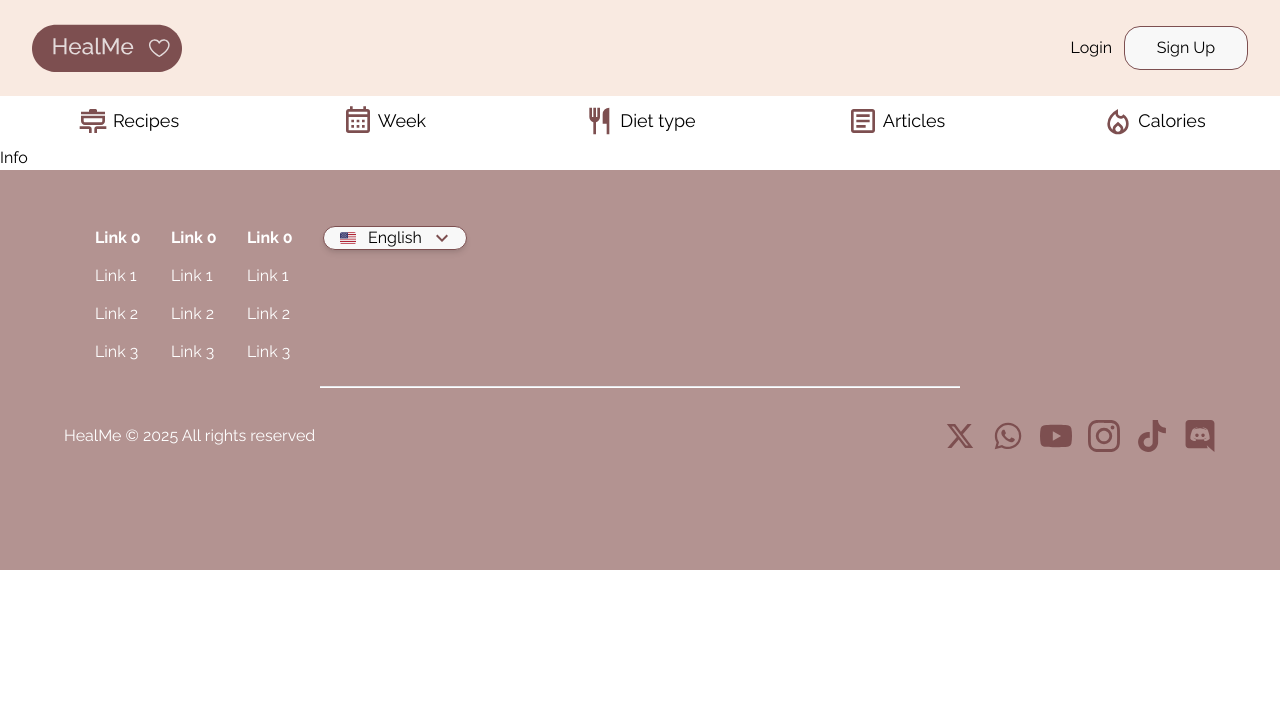
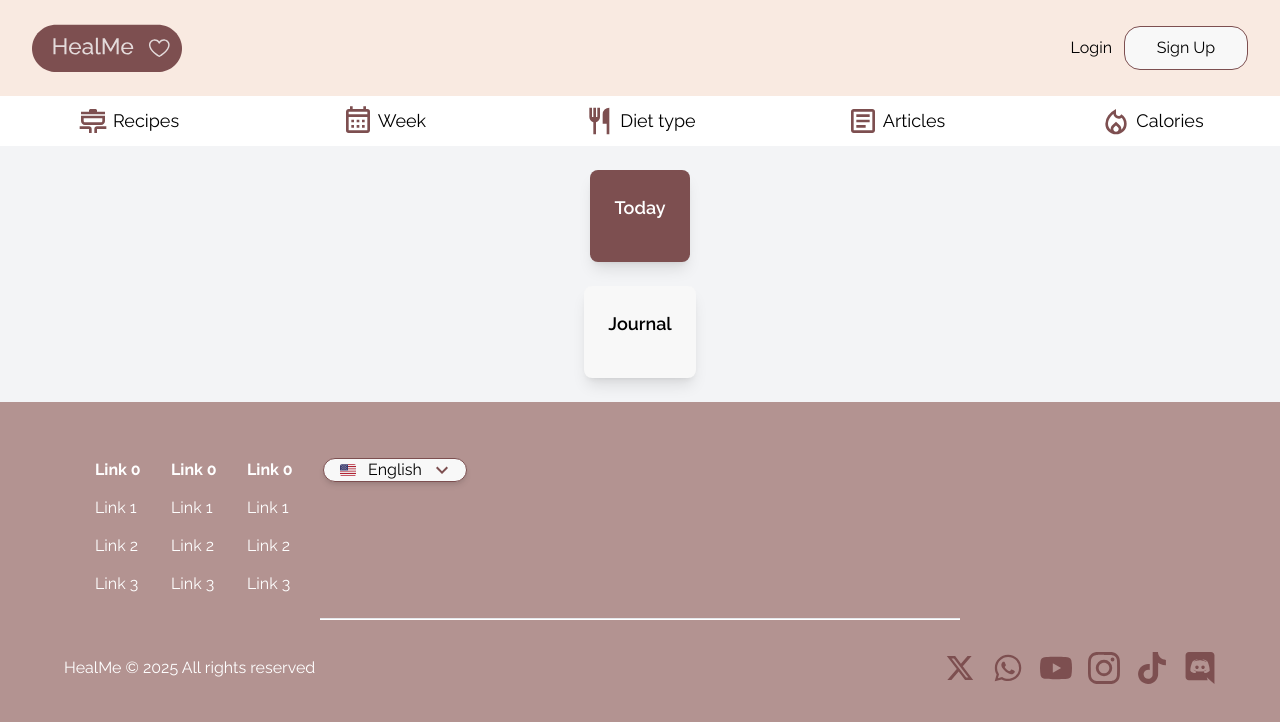
Before and after one commit to Healme-Diets-Healthy-Nutrition/healme-frontend, a React (Vite) app: page /calories in a window 1280 px wide. Shown: the top 722 px of the page. Built offline with nearby package versions, Linux system fonts and the light colour scheme.

Commit message:
pretable version

```diff
--- a/package.json
+++ b/package.json
@@ -10,11 +10,17 @@
     "preview": "vite preview"
   },
   "dependencies": {
+    "@mantine/core": "^7.15.2",
+    "@mantine/dates": "^7.15.2",
+    "@mantine/hooks": "^7.15.2",
+    "@tabler/icons-react": "^3.26.0",
     "@tailwindcss/forms": "^0.5.9",
     "@tailwindcss/typography": "^0.5.15",
     "@types/lodash": "^4.17.13",
     "class-variance-authority": "^0.7.1",
     "clsx": "^2.1.1",
+    "dayjs": "^1.11.13",
+    "mantine-react-table": "^2.0.0-beta.7",
     "react": "^18.3.1",
     "react-dom": "^18.3.1",
     "react-router": "^7.1.0",
--- a/src/components/navbar/HorizontalMenu.tsx
+++ b/src/components/navbar/HorizontalMenu.tsx
@@ -25,12 +25,12 @@ const HorizontalMenu: React.FC = () => {
           <IconArticle className="fill-rose-taupe w-8 h-8" />
           <h3 className="text-lg">Articles</h3>
         </div>
-        <div className="h-13 w-76 gap-x-1 flex items-center justify-center cursor-pointer hover:border-b border-dark-gray">
-          <Link to="/calories" ></Link>
+        <Link to="/calories" className="h-13 w-76 gap-x-1 flex items-center justify-center cursor-pointer hover:border-b border-dark-gray">
+
           <IconCalories className="fill-rose-taupe w-8 h-8" />
           <h3 className="text-lg">Calories</h3>
 
-        </div>
+        </Link>
       </div>
     </>
   );
--- a/src/components/pages/mainpage/Fivepages/Calories.tsx
+++ b/src/components/pages/mainpage/Fivepages/Calories.tsx
@@ -1,13 +1,18 @@
 import * as React from 'react';
 
-export interface IAppProps {
-}
+const Calories: React.FC = () => {
 
-const Calories = () =>{
   return (
-    <div>
-      <h1>Info</h1>
-    </div>
+<div className="flex flex-col gap-6 items-center justify-center bg-gray-100 p-6">
+  <div className="bg-rose-taupe text-white p-6 rounded-lg shadow-lg">
+    <h2 className="text-lg font-semibold mb-4">Today</h2>
+  </div>
+  <div className="bg-white-smoke text-black p-6 rounded-lg shadow-lg">
+    <h2 className="text-lg font-semibold mb-4">Journal</h2>
+
+  </div>
+</div>
+
   );
 }
 
--- a/src/index.css
+++ b/src/index.css
@@ -21,7 +21,6 @@
       overflow-x: hidden;
     }
 
-
     @apply font-raleway;
 
     button {
--- a/tailwind.config.js
+++ b/tailwind.config.js
@@ -86,6 +86,7 @@ export default {
         40: "10rem",
         44: "11rem",
         48: "4.8rem",
+        49: "12rem",
         50: "12.5rem",
         52: "13rem",
         56: "14rem",
@@ -130,5 +131,12 @@ export default {
   plugins: [
     require("@tailwindcss/typography"), // Optional plugin for better typography
     require("@tailwindcss/forms"), // Optional plugin for better form styling
+    function ({ addComponents }) {
+      addComponents({
+        '.mrt-SortIcon': {
+          '@apply text-sm m-0': {}, // Apply Tailwind styles
+        },
+      });
+    },
   ],
 };
```
Also changed, not shown: src/App.tsx (+7 -4 lines), 1 other file (tests, documents, lock files or other folders).
